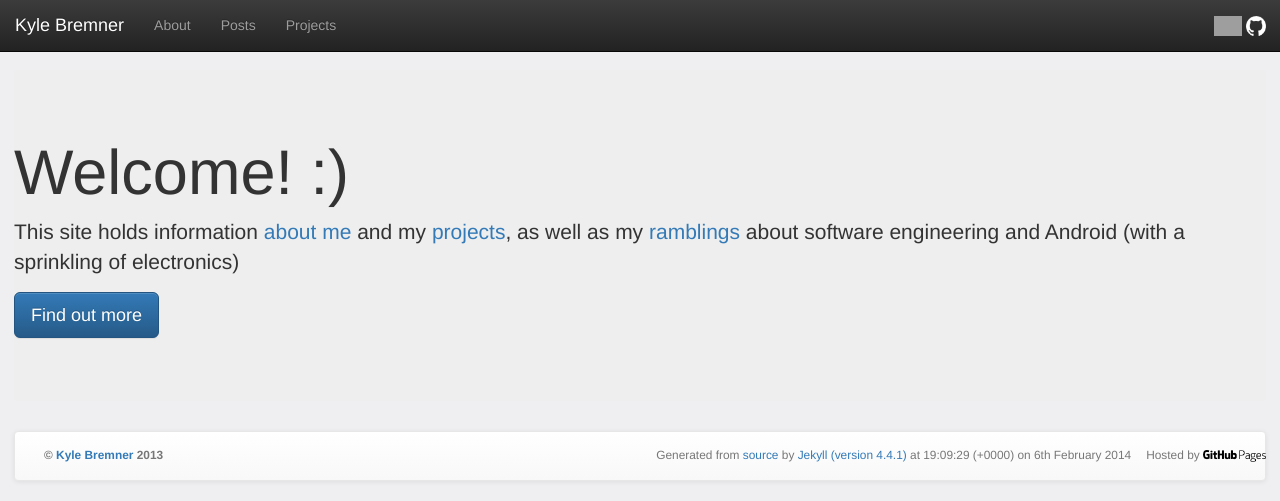
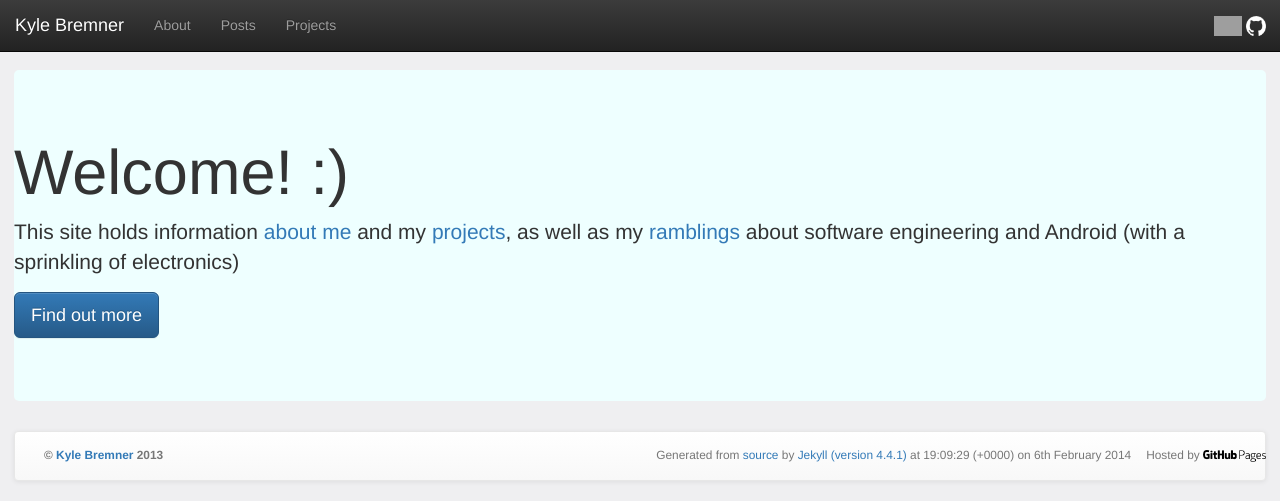
Before and after one commit to kbremner/kbremner.github.io, a Jekyll site: the page built from index.html, in a window 1280 px wide. Shown: the top 501 px of the page. Built offline with Jekyll 4.4.1, drawn with Linux system fonts in a browser that asks for light colours; nearby versions of some CDN libraries; Markdown is read by kramdown in place of the engine named in the settings; grey boxes are pictures that could not be loaded.

Commit message:
Updated site.css

```diff
--- a/css/site.css
+++ b/css/site.css
@@ -47,3 +47,8 @@ a:hover {
 .sidenav.sticky {
 	position: fixed;
 }
+
+.jumbotron {
+  background-color: #EFF;
+  border-radius: 5px;
+}
```
